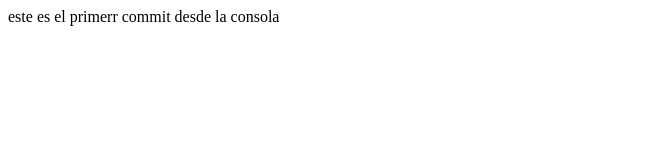
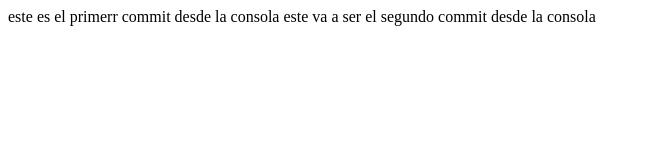
Before and after one commit to NagoreSanZu/ejercicio6-prueba-examen, a plain HTML site: page index.html in a window 1280 px wide. Shown: the whole page, without its empty margins (0-651 px from the left). Drawn offline with Linux system fonts and the light colour scheme.

Commit message:
segundo commit desde la consola

```diff
--- a/index.html
+++ b/index.html
@@ -8,5 +8,7 @@
 </head>
 <body>
     este es el primerr commit desde la consola
+
+    este va a ser el segundo commit desde la consola
 </body>
 </html>
```
